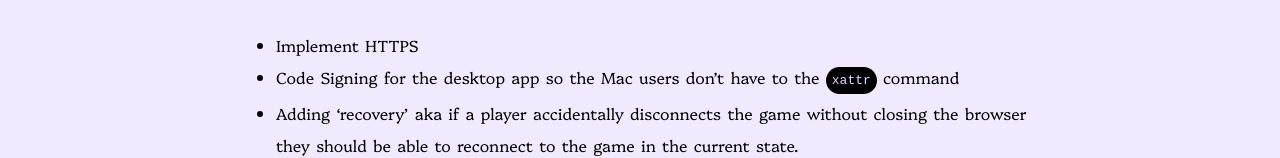
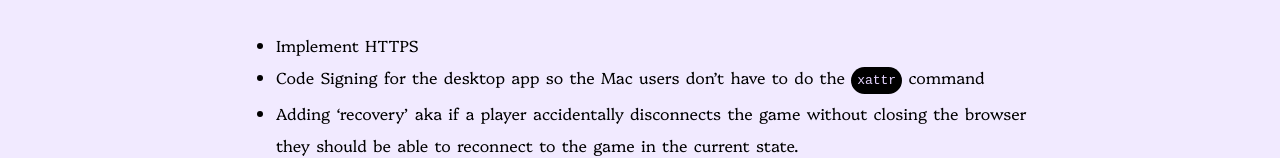
Before and after one commit to TarcanGul/tarcangul.github.io, an Astro site: page /blogs/first-blog in a window 1280 px wide. Shown: the part 5552-5710 px from the top of the page. Built offline with nearby package versions, Linux system fonts and the light colour scheme; Astro itself is replaced by a stand-in of ours.

Commit message:
fix: typo

```diff
--- a/src/pages/blogs/first-blog.md
+++ b/src/pages/blogs/first-blog.md
@@ -99,7 +99,7 @@ xattr -d com.apple.quarantine /Applications/Tarbox\ Desktop.app
 If I wanted to pick up this project again, I would implement these things:
 
 - Implement HTTPS
-- Code Signing for the desktop app so the Mac users don't have to the `xattr` command
+- Code Signing for the desktop app so the Mac users don't have to do the `xattr` command
 - Adding 'recovery' aka if a player accidentally disconnects the game without closing the browser they should be able to reconnect to the game in the current state.
 - Implement more games!
 
```
